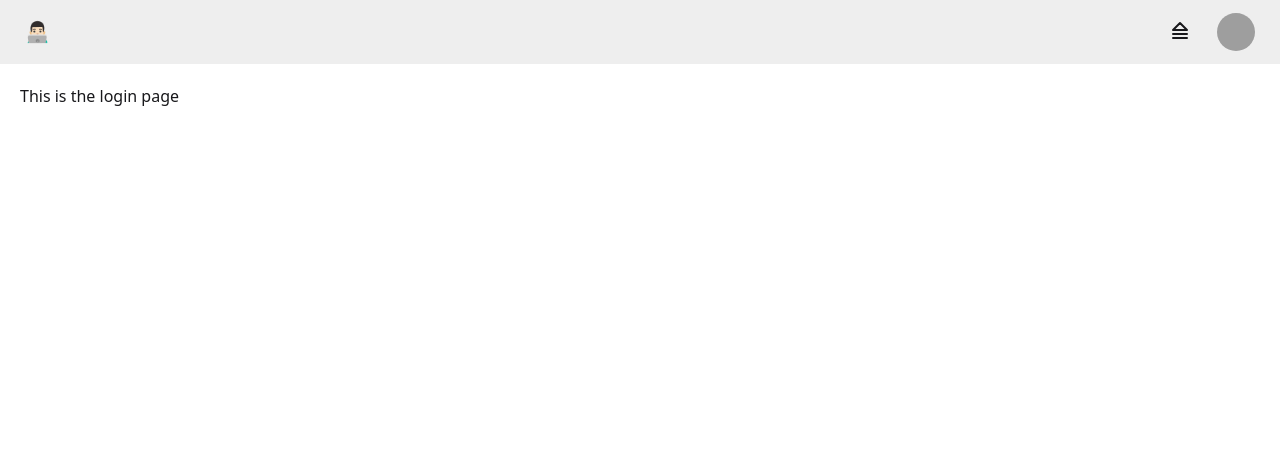
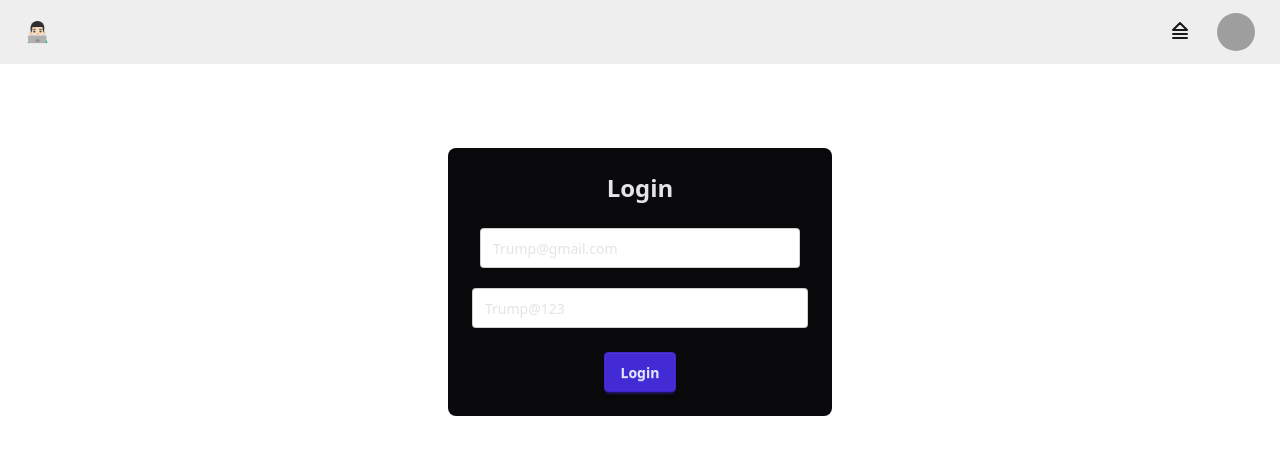
Before and after one commit to vidya7395/DevTinderWeb, a React (Vite) app: page /login in a window 1280 px wide. Shown: the top 454 px of the page. Built offline with nearby package versions, Linux system fonts and the light colour scheme; grey boxes are pictures that could not be loaded.

Commit message:
implement login functionality with axios; update README and package.json

```diff
--- a/package.json
+++ b/package.json
@@ -11,6 +11,7 @@
   },
   "dependencies": {
     "@tailwindcss/vite": "^4.0.0",
+    "axios": "^1.7.9",
     "react": "^18.3.1",
     "react-dom": "^18.3.1",
     "react-router-dom": "^7.1.3",
--- a/src/components/Login.tsx
+++ b/src/components/Login.tsx
@@ -1,10 +1,50 @@
-import React from 'react'
+import axios from "axios";
+import { useState } from "react";
 
 const Login = () => {
+  const [emailId, setEmailId] = useState('Trump@gmail.com');
+  const [password, setPassword] = useState('Trump@123');
+  const [showToaster, setShowToaster] = useState(false);
+  const loginHandler = async () => {
+    try {
+      const res= axios.post('http://localhost:3000/login', {
+        emailId,
+        password
+      },{
+        withCredentials: true
+      });
+      setShowToaster(true);
+      setTimeout(() => {
+        setShowToaster(false);
+      }, 3000);
+      console.log("RES", res);
+
+    } catch (error) {
+      console.log("ERROR", error);
+
+    }
+  }
   return (
-    <div>
-      This is the login page
-    </div>
+    <>
+      <div className="flex justify-end">
+        <div className="alert alert-success fixed end-[30px]" style={{ display: showToaster ? 'block' : 'none' }}>
+          <span>Login successfully.</span>
+        </div>
+      </div>
+      <div className='flex justify-center items-center mt-16'>
+        <div className="card bg-neutral text-neutral-content w-96">
+          <div className="card-body items-center text-center">
+            <h2 className="card-title mb-4 text-2xl">Login</h2>
+            <input type="text" placeholder="Email" value={emailId} onChange={(e) => setEmailId(e.target.value)} className="input input-bordered w-full max-w-xs" />
+            <input type="text" placeholder="Password" value={password} onChange={(e) => setPassword(e.target.value)} className="input input-bordered w-full max-w-x mt-3" />
+            <div className="card-actions justify-end mt-4">
+              <button className="btn btn-primary" onClick={() => loginHandler()}>Login</button>
+            </div>
+          </div>
+        </div>
+      </div>
+    </>
+
   )
 }
 
```
Also changed, not shown: 2 other files (tests, documents, lock files or other folders).
